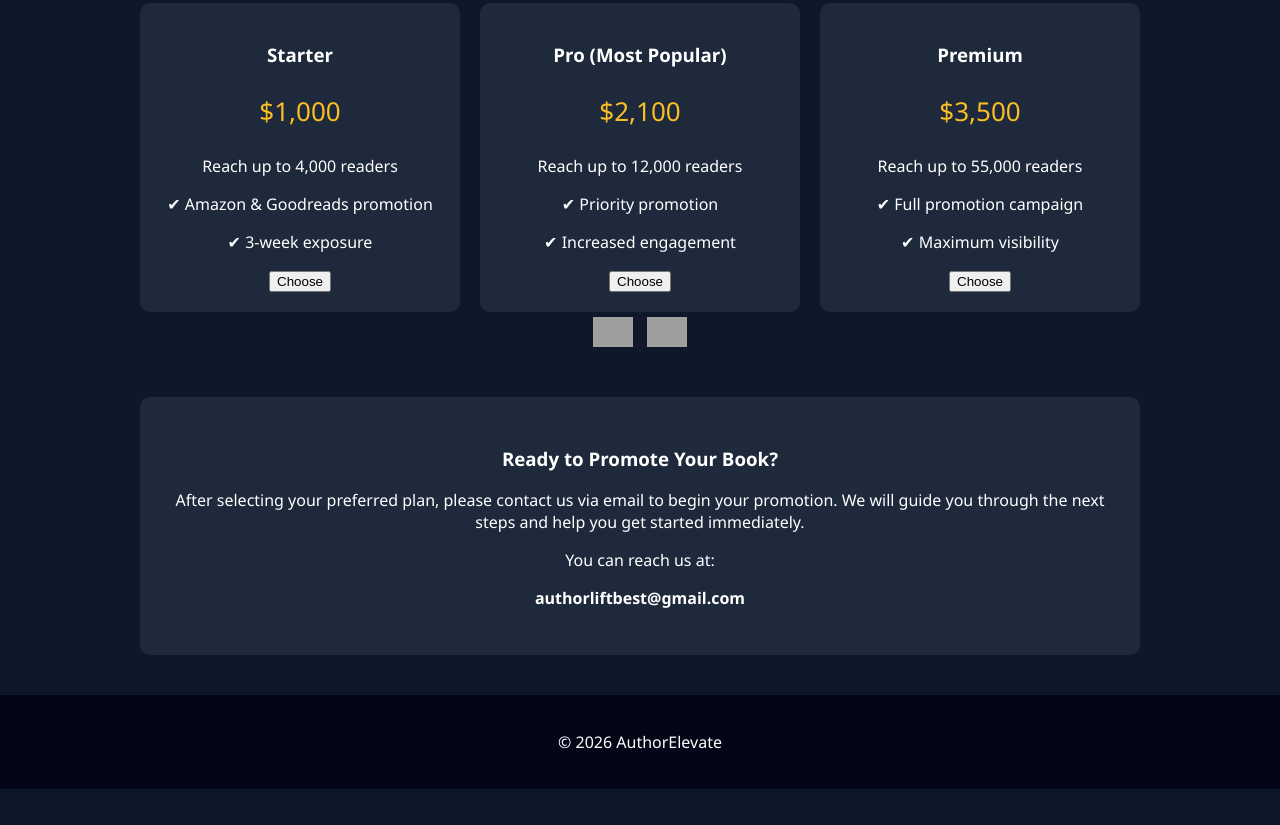
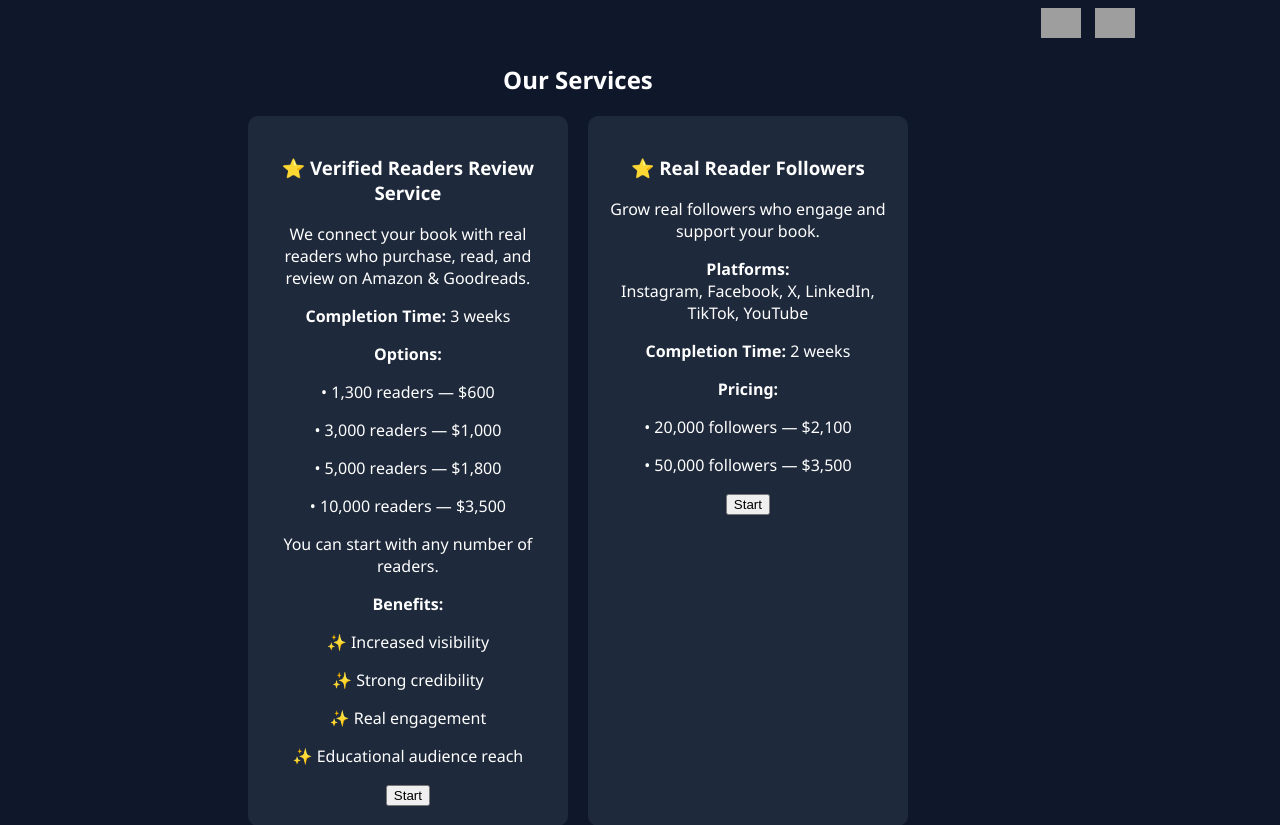
Before and after one commit to authorelevate/authorelevate.github.io, a plain HTML site: page index.html in a window 1280 px wide. Shown: the part 1235-2060 px from the top of the page. Before the commit the page ends 2024 px from the top, so only its background shows below. Drawn offline with Linux system fonts and the light colour scheme; grey boxes are pictures that could not be loaded.

Commit message:
Update index.html

```diff
--- a/index.html
+++ b/index.html
@@ -211,34 +211,57 @@ footer {
 
   <div class="pricing">
 
+    <!-- NEW PLANS -->
+<div class="container" id="plans">
+  <h2 style="text-align:center;">Our Services</h2>
+
+  <div class="pricing">
+
+    <!-- REVIEW SERVICE -->
     <div class="plan">
-      <h3>Starter</h3>
-      <p class="price">$1,000</p>
-      <p>Reach up to 4,000 readers</p>
-      <p>✔ Amazon & Goodreads promotion</p>
-      <p>✔ 3-week exposure</p>
-      <button onclick="contact('Starter')">Choose</button>
+      <h3>⭐ Verified Readers Review Service</h3>
+
+      <p>We connect your book with real readers who purchase, read, and review on Amazon & Goodreads.</p>
+
+      <p><strong>Completion Time:</strong> 3 weeks</p>
+
+      <p><strong>Options:</strong></p>
+      <p>• 1,300 readers — $600</p>
+      <p>• 3,000 readers — $1,000</p>
+      <p>• 5,000 readers — $1,800</p>
+      <p>• 10,000 readers — $3,500</p>
+
+      <p>You can start with any number of readers.</p>
+
+      <p><strong>Benefits:</strong></p>
+      <p>✨ Increased visibility</p>
+      <p>✨ Strong credibility</p>
+      <p>✨ Real engagement</p>
+      <p>✨ Educational audience reach</p>
+
+      <button onclick="contact('Review Service')">Start</button>
     </div>
 
+    <!-- SOCIAL MEDIA SERVICE -->
     <div class="plan">
-      <h3>Pro (Most Popular)</h3>
-      <p class="price">$2,100</p>
-      <p>Reach up to 12,000 readers</p>
-      <p>✔ Priority promotion</p>
-      <p>✔ Increased engagement</p>
-      <button onclick="contact('Pro')">Choose</button>
-    </div>
+      <h3>⭐ Real Reader Followers</h3>
 
-    <div class="plan">
-      <h3>Premium</h3>
-      <p class="price">$3,500</p>
-      <p>Reach up to 55,000 readers</p>
-      <p>✔ Full promotion campaign</p>
-      <p>✔ Maximum visibility</p>
-      <button onclick="contact('Premium')">Choose</button>
+      <p>Grow real followers who engage and support your book.</p>
+
+      <p><strong>Platforms:</strong><br>
+      Instagram, Facebook, X, LinkedIn, TikTok, YouTube</p>
+
+      <p><strong>Completion Time:</strong> 2 weeks</p>
+
+      <p><strong>Pricing:</strong></p>
+      <p>• 20,000 followers — $2,100</p>
+      <p>• 50,000 followers — $3,500</p>
+
+      <button onclick="contact('Followers Service')">Start</button>
     </div>
 
   </div>
+</div>
 
   <div class="payment" style="text-align:center;">
     <img src="https://upload.wikimedia.org/wikipedia/commons/b/b5/PayPal.svg">
```
